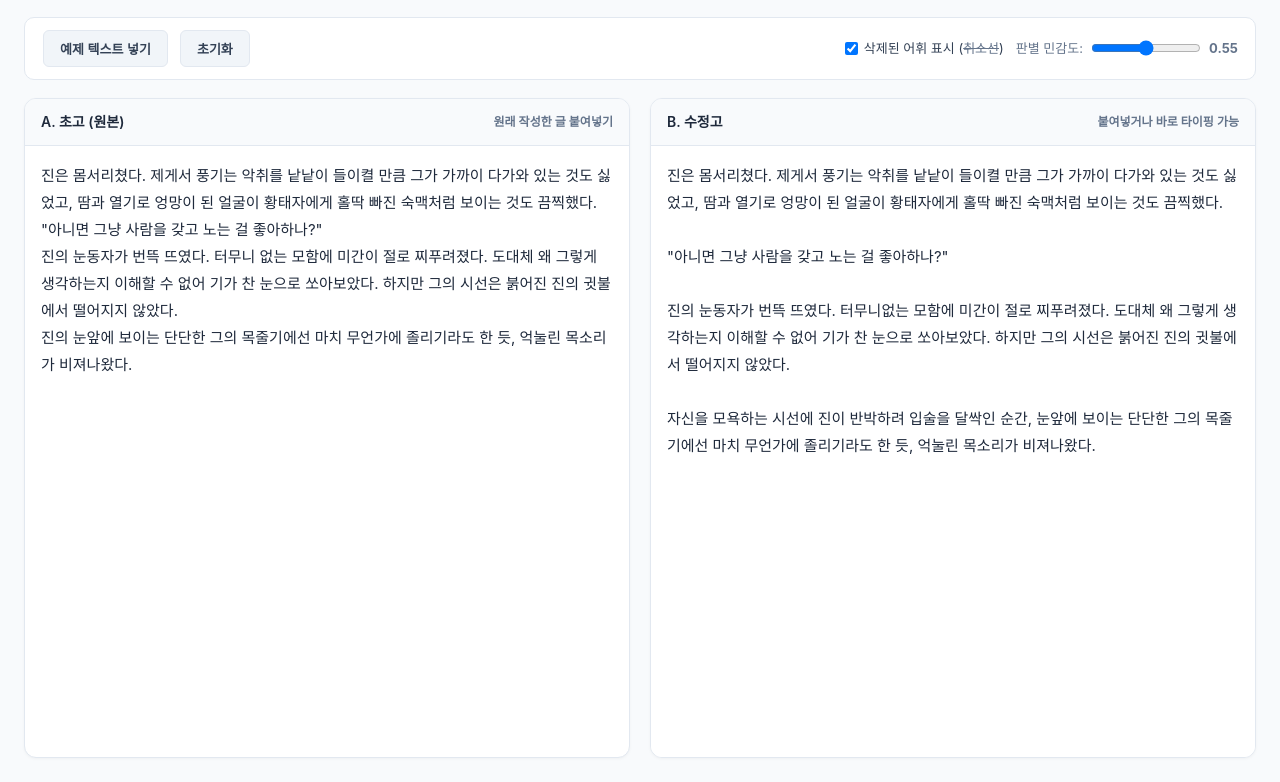
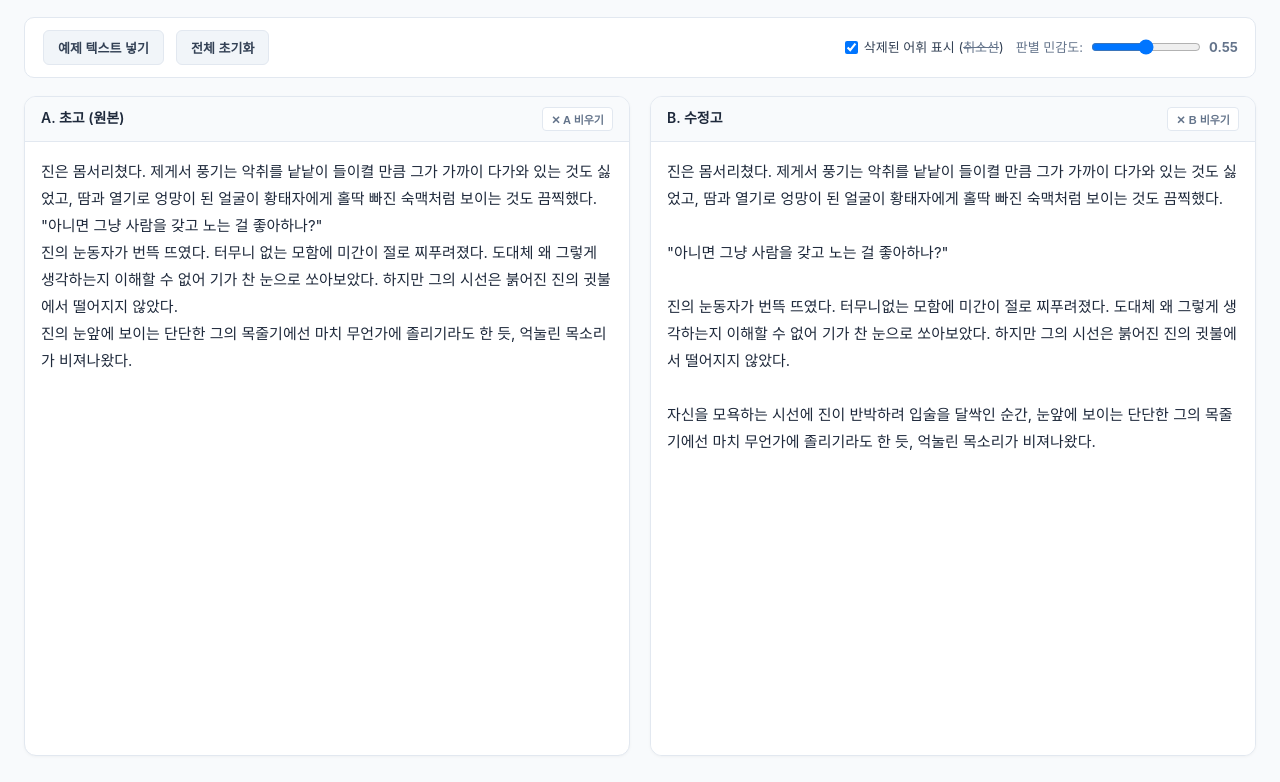
Before and after one commit to kyechon/tools, a plain HTML site: page index.html in a window 1280 px wide. Shown: the part 89-871 px from the top of the page. Drawn offline with Linux system fonts and the light colour scheme; a script that the page names is missing.

Commit message:
Update index.html

```diff
--- a/index.html
+++ b/index.html
@@ -3,7 +3,7 @@
 <head>
 <meta charset="UTF-8">
 <meta name="viewport" content="width=device-width, initial-scale=1.0">
-<title>초고-수정고 표현 변경 감지기 v6</title>
+<title>초고-수정고 표현 변경 감지기 v7</title>
 <style>
   :root {
     --bg-primary: #f8fafc;
@@ -79,7 +79,7 @@
   }
 
   .btn {
-    padding: 8px 16px;
+    padding: 7px 14px;
     border-radius: 6px;
     border: none;
     font-size: 13px;
@@ -95,6 +95,27 @@
   }
   .btn-secondary:hover {
     background-color: #e2e8f0;
+  }
+
+  /* 각 창 헤더 전용 비우기 버튼 */
+  .btn-clear-pane {
+    padding: 3px 8px;
+    font-size: 11px;
+    font-weight: 600;
+    color: #64748b;
+    background: #ffffff;
+    border: 1px solid var(--border-color);
+    border-radius: 4px;
+    cursor: pointer;
+    transition: all 0.15s ease;
+    display: inline-flex;
+    align-items: center;
+    gap: 4px;
+  }
+  .btn-clear-pane:hover {
+    background: #fee2e2;
+    color: #dc2626;
+    border-color: #fca5a5;
   }
 
   .slider-container {
@@ -141,7 +162,7 @@
   }
 
   .pane-header {
-    padding: 12px 16px;
+    padding: 10px 16px;
     background: #f8fafc;
     border-bottom: 1px solid var(--border-color);
     font-size: 14px;
@@ -150,6 +171,18 @@
     justify-content: space-between;
     align-items: center;
     flex-shrink: 0;
+  }
+
+  .pane-header-title {
+    display: flex;
+    align-items: center;
+    gap: 8px;
+  }
+
+  .pane-header-actions {
+    display: flex;
+    align-items: center;
+    gap: 8px;
   }
 
   .pane-body {
@@ -197,7 +230,7 @@
     display: block;
   }
 
-  /* 스크롤바 미려한 스타일 */
+  /* 스크롤바 */
   .editor::-webkit-scrollbar {
     width: 8px;
   }
@@ -261,7 +294,7 @@
   <div class="controls">
     <div class="controls-group">
       <button class="btn btn-secondary" onclick="loadSample()">예제 텍스트 넣기</button>
-      <button class="btn btn-secondary" onclick="clearAll()">초기화</button>
+      <button class="btn btn-secondary" onclick="clearAll()">전체 초기화</button>
     </div>
 
     <div class="controls-group">
@@ -283,8 +316,12 @@
     <!-- 왼쪽 창: 초고 (A) -->
     <div class="pane">
       <div class="pane-header">
-        <span>A. 초고 (원본)</span>
-        <span style="font-size: 12px; color: var(--text-muted);">원래 작성한 글 붙여넣기</span>
+        <div class="pane-header-title">
+          <span>A. 초고 (원본)</span>
+        </div>
+        <div class="pane-header-actions">
+          <button class="btn-clear-pane" onclick="clearPaneA()" title="A창 내용만 비우기">✕ A 비우기</button>
+        </div>
       </div>
       <div class="pane-body">
         <textarea id="textA" class="editor" placeholder="초고 내용을 여기에 붙여넣으세요..." oninput="runComparison()"></textarea>
@@ -294,8 +331,12 @@
     <!-- 오른쪽 창: 수정고 (B) -->
     <div class="pane">
       <div class="pane-header">
-        <span>B. 수정고</span>
-        <span style="font-size: 12px; color: var(--text-muted);">붙여넣거나 바로 타이핑 가능</span>
+        <div class="pane-header-title">
+          <span>B. 수정고</span>
+        </div>
+        <div class="pane-header-actions">
+          <button class="btn-clear-pane" onclick="clearPaneB()" title="B창 내용만 비우기">✕ B 비우기</button>
+        </div>
       </div>
       <div class="pane-body">
         <div id="textB" class="editor" contenteditable="true" placeholder="수정고 내용을 여기에 붙여넣거나 입력하세요..." oninput="onBInput()" onpaste="onBPaste(event)"></div>
@@ -519,6 +560,28 @@ function updateThresholdLabel(val) {
   document.getElementById("thresholdVal").textContent = val;
 }
 
+// A창만 비우기
+function clearPaneA() {
+  document.getElementById("textA").value = "";
+  runComparison();
+  document.getElementById("textA").focus();
+}
+
+// B창만 비우기
+function clearPaneB() {
+  const bElem = document.getElementById("textB");
+  bElem.innerHTML = "";
+  runComparison();
+  bElem.focus();
+}
+
+// 전체 초기화
+function clearAll() {
+  document.getElementById("textA").value = "";
+  document.getElementById("textB").innerHTML = "";
+  document.getElementById("diffStats").style.display = "none";
+}
+
 function loadSample() {
   const sampleA = `진은 몸서리쳤다. 제게서 풍기는 악취를 낱낱이 들이켤 만큼 그가 가까이 다가와 있는 것도 싫었고, 땀과 열기로 엉망이 된 얼굴이 황태자에게 홀딱 빠진 숙맥처럼 보이는 것도 끔찍했다.
 "아니면 그냥 사람을 갖고 노는 걸 좋아하나?"
@@ -538,12 +601,6 @@ function loadSample() {
   runComparison();
 }
 
-function clearAll() {
-  document.getElementById("textA").value = "";
-  document.getElementById("textB").innerHTML = "";
-  document.getElementById("diffStats").style.display = "none";
-}
-
 window.onload = function() {
   loadSample();
 };
```
